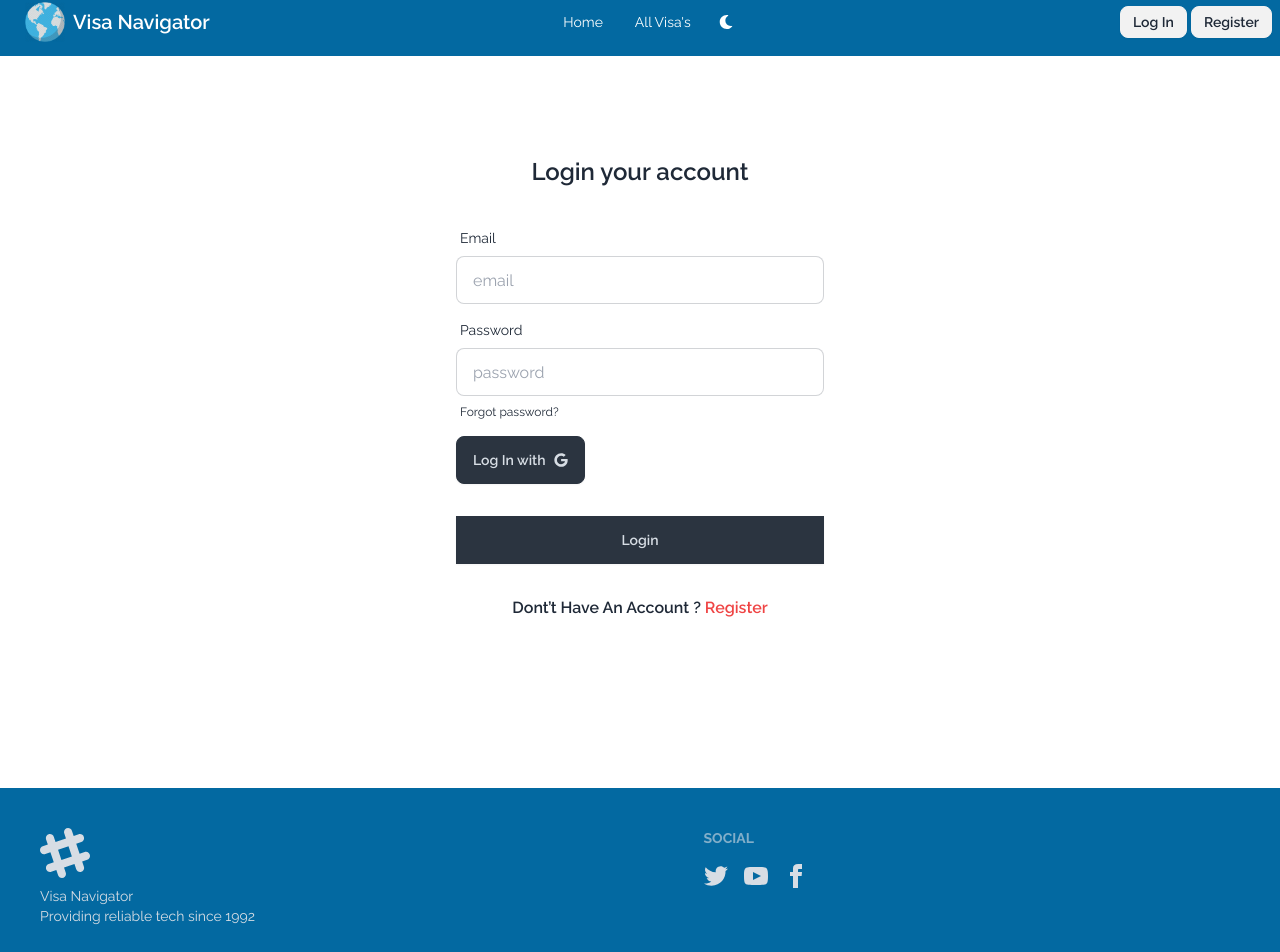
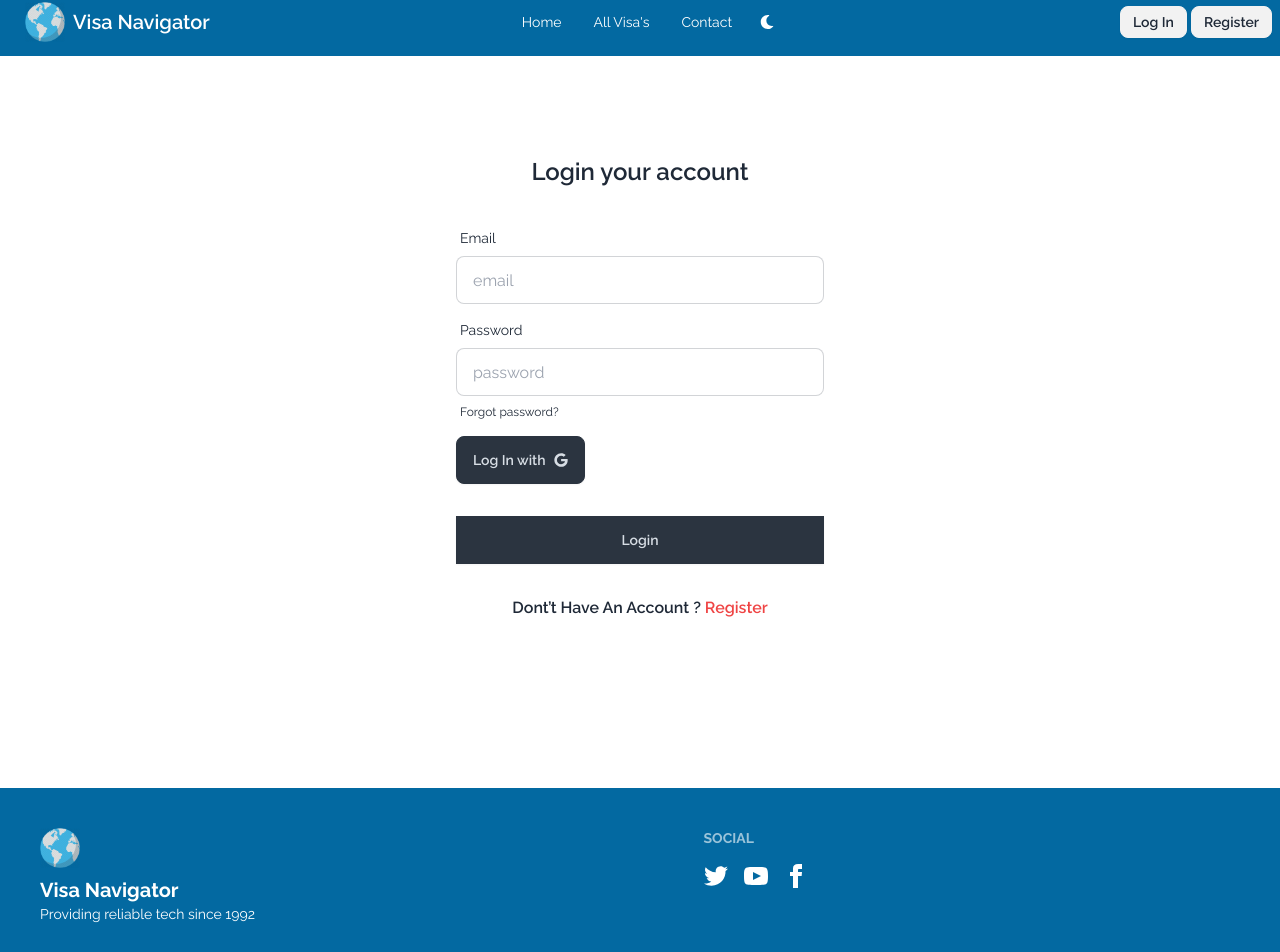
Before and after one commit to abir045/visa-navigator-client, a React (Vite) app: page /login in a window 1280 px wide. Shown: the part 12-964 px from the top of the page. Built offline with nearby package versions, Linux system fonts and the light colour scheme; no server answers.

Commit message:
updated footer

```diff
--- a/src/components/Footer.jsx
+++ b/src/components/Footer.jsx
@@ -1,11 +1,16 @@
 import React from "react";
+import earth from "../assets/Earth.png";
 
 const Footer = () => {
   return (
     <div>
-      <footer className="footer bg-sky-700 text-neutral-content p-10 dark:bg-gray-900 dark:text-white ">
+      <footer
+        id="contact"
+        className="footer bg-sky-700 text-white p-10 dark:bg-gray-900 dark:text-white "
+      >
         <aside>
-          <svg
+          <img src={earth} className="w-10" alt="" />
+          {/* <svg
             width="50"
             height="50"
             viewBox="0 0 24 24"
@@ -15,9 +20,9 @@ const Footer = () => {
             className="fill-current"
           >
             <path d="M22.672 15.226l-2.432.811.841 2.515c.33 1.019-.209 2.127-1.23 2.456-1.15.325-2.148-.321-2.463-1.226l-.84-2.518-5.013 1.677.84 2.517c.391 1.203-.434 2.542-1.831 2.542-.88 0-1.601-.564-1.86-1.314l-.842-2.516-2.431.809c-1.135.328-2.145-.317-2.463-1.229-.329-1.018.211-2.127 1.231-2.456l2.432-.809-1.621-4.823-2.432.808c-1.355.384-2.558-.59-2.558-1.839 0-.817.509-1.582 1.327-1.846l2.433-.809-.842-2.515c-.33-1.02.211-2.129 1.232-2.458 1.02-.329 2.13.209 2.461 1.229l.842 2.515 5.011-1.677-.839-2.517c-.403-1.238.484-2.553 1.843-2.553.819 0 1.585.509 1.85 1.326l.841 2.517 2.431-.81c1.02-.33 2.131.211 2.461 1.229.332 1.018-.21 2.126-1.23 2.456l-2.433.809 1.622 4.823 2.433-.809c1.242-.401 2.557.484 2.557 1.838 0 .819-.51 1.583-1.328 1.847m-8.992-6.428l-5.01 1.675 1.619 4.828 5.011-1.674-1.62-4.829z"></path>
-          </svg>
+          </svg> */}
           <p>
-            Visa Navigator
+            <span className="text-xl font-bold">Visa Navigator</span>
             <br />
             Providing reliable tech since 1992
           </p>
--- a/src/components/Header.jsx
+++ b/src/components/Header.jsx
@@ -25,6 +25,9 @@ const Header = () => {
       </li>
       <li>
         <NavLink to="/allvisas">All Visa's</NavLink>
+      </li>
+      <li>
+        <a href="#contact">Contact</a>
       </li>
 
       {user && user?.email ? (
```
